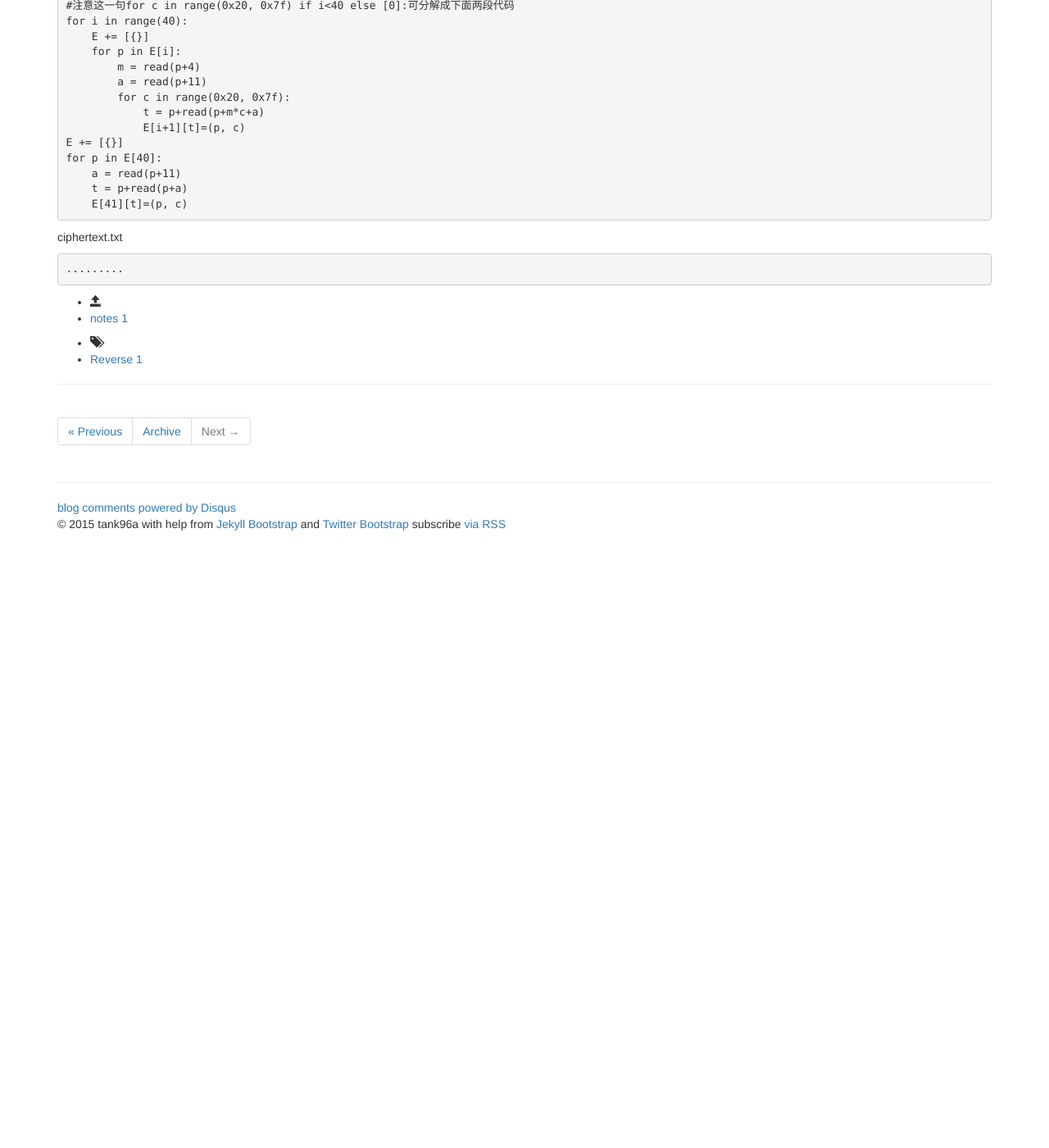
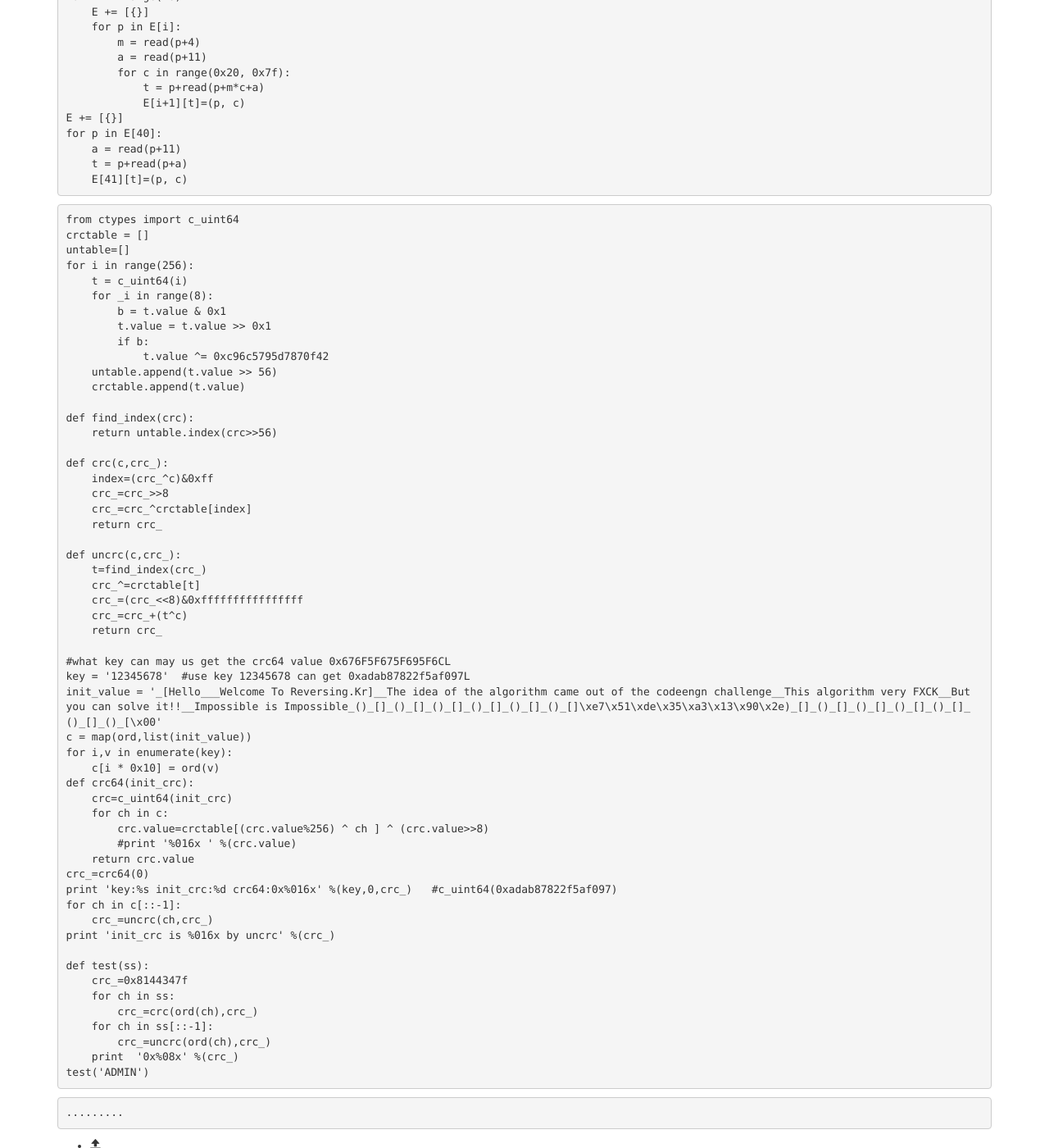
Before and after one commit to tank96a/article, a Jekyll site: the page built from _posts/2015-08-15-reverse.md, in a window 1280 px wide and 1400 px high, scrolled down 883 px. Shown: the whole window at 82% size. Built offline with Jekyll 4.4.1, drawn with Linux system fonts in a browser that asks for light colours; nearby versions of some CDN libraries; library files that are not in the unit come from our copies; comment, search, counter and statistics services are not loaded; before the commit the page ends 1542 px from its top, so only the background shows below that.

Commit message:
Update 2015-08-15-reverse.md

```diff
--- a/_posts/2015-08-15-reverse.md
+++ b/_posts/2015-08-15-reverse.md
@@ -17,7 +17,6 @@ tags:
 {% endraw %}
 
 [reversing.kr crc1](http://anch0vy.tistory.com/60)
-
 [yyy](http://111/222/yyy.html)
 
 {% highlight python %}
@@ -65,7 +64,64 @@ for p in E[40]:
     E[41][t]=(p, c)
 {% endhighlight %}
 
-ciphertext.txt
+{% highlight python %}
+from ctypes import c_uint64
+crctable = []
+untable=[]
+for i in range(256):
+    t = c_uint64(i)
+    for _i in range(8):
+        b = t.value & 0x1
+        t.value = t.value >> 0x1
+        if b:
+            t.value ^= 0xc96c5795d7870f42
+    untable.append(t.value >> 56)
+    crctable.append(t.value)
+
+def find_index(crc):
+    return untable.index(crc>>56)
+
+def crc(c,crc_):
+    index=(crc_^c)&0xff
+    crc_=crc_>>8
+    crc_=crc_^crctable[index]
+    return crc_
+
+def uncrc(c,crc_):
+    t=find_index(crc_)
+    crc_^=crctable[t]
+    crc_=(crc_<<8)&0xffffffffffffffff
+    crc_=crc_+(t^c)
+    return crc_
+
+#what key can may us get the crc64 value 0x676F5F675F695F6CL
+key = '12345678'  #use key 12345678 can get 0xadab87822f5af097L
+init_value = '_[Hello___Welcome To Reversing.Kr]__The idea of the algorithm came out of the codeengn challenge__This algorithm very FXCK__But you can solve it!!__Impossible is Impossible_()_[]_()_[]_()_[]_()_[]_()_[]_()_[]\xe7\x51\xde\x35\xa3\x13\x90\x2e)_[]_()_[]_()_[]_()_[]_()_[]_()_[]_()_[\x00'
+c = map(ord,list(init_value))
+for i,v in enumerate(key):
+    c[i * 0x10] = ord(v)
+def crc64(init_crc):
+    crc=c_uint64(init_crc)
+    for ch in c:
+        crc.value=crctable[(crc.value%256) ^ ch ] ^ (crc.value>>8)
+        #print '%016x ' %(crc.value)
+    return crc.value
+crc_=crc64(0)
+print 'key:%s init_crc:%d crc64:0x%016x' %(key,0,crc_)   #c_uint64(0xadab87822f5af097)
+for ch in c[::-1]:
+    crc_=uncrc(ch,crc_)
+print 'init_crc is %016x by uncrc' %(crc_)
+
+def test(ss):
+    crc_=0x8144347f
+    for ch in ss:
+        crc_=crc(ord(ch),crc_)
+    for ch in ss[::-1]:
+        crc_=uncrc(ord(ch),crc_)
+    print  '0x%08x' %(crc_)
+test('ADMIN')
+{% endhighlight %}
+
 {% raw %}
 <pre>
 .........
```
